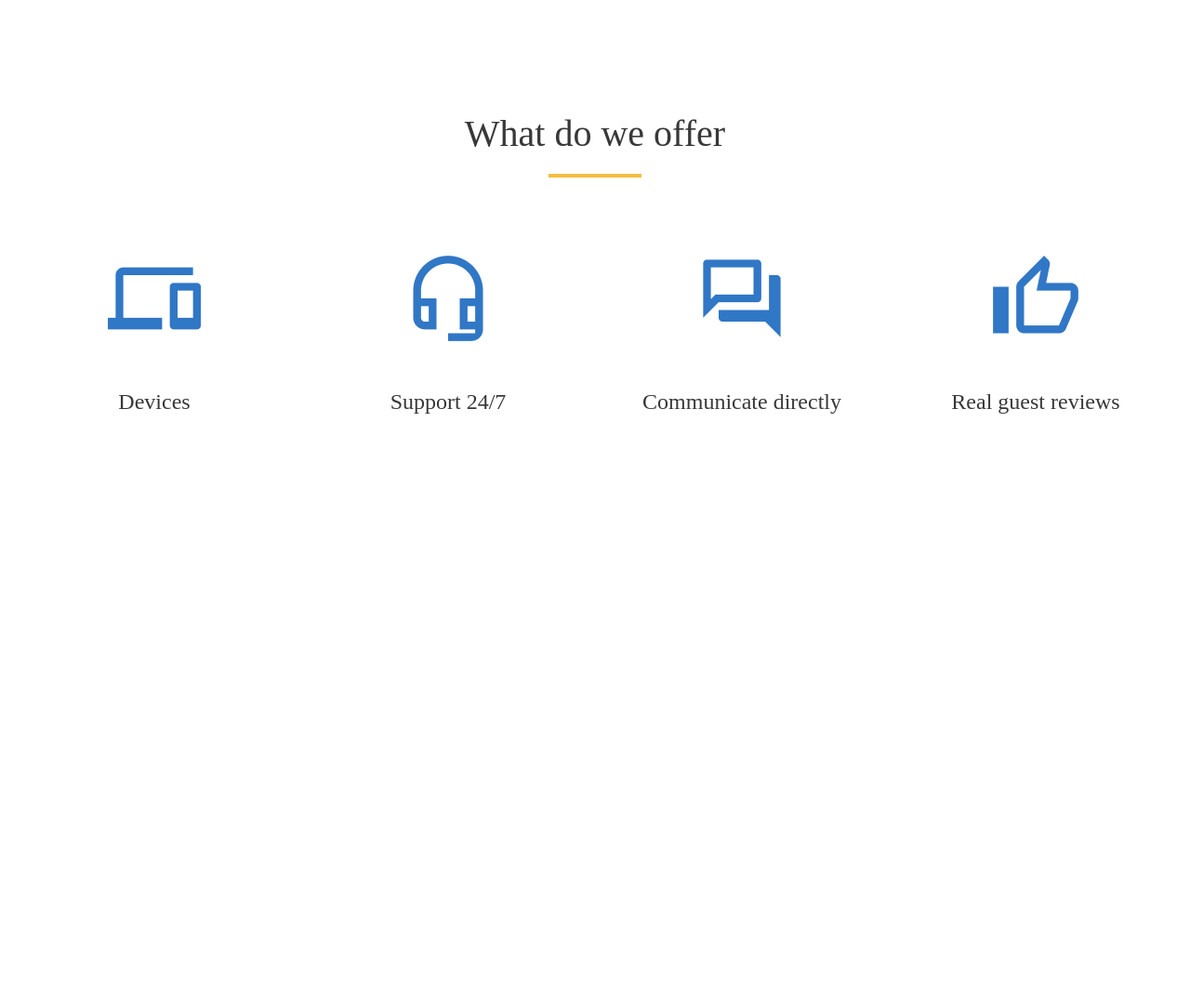
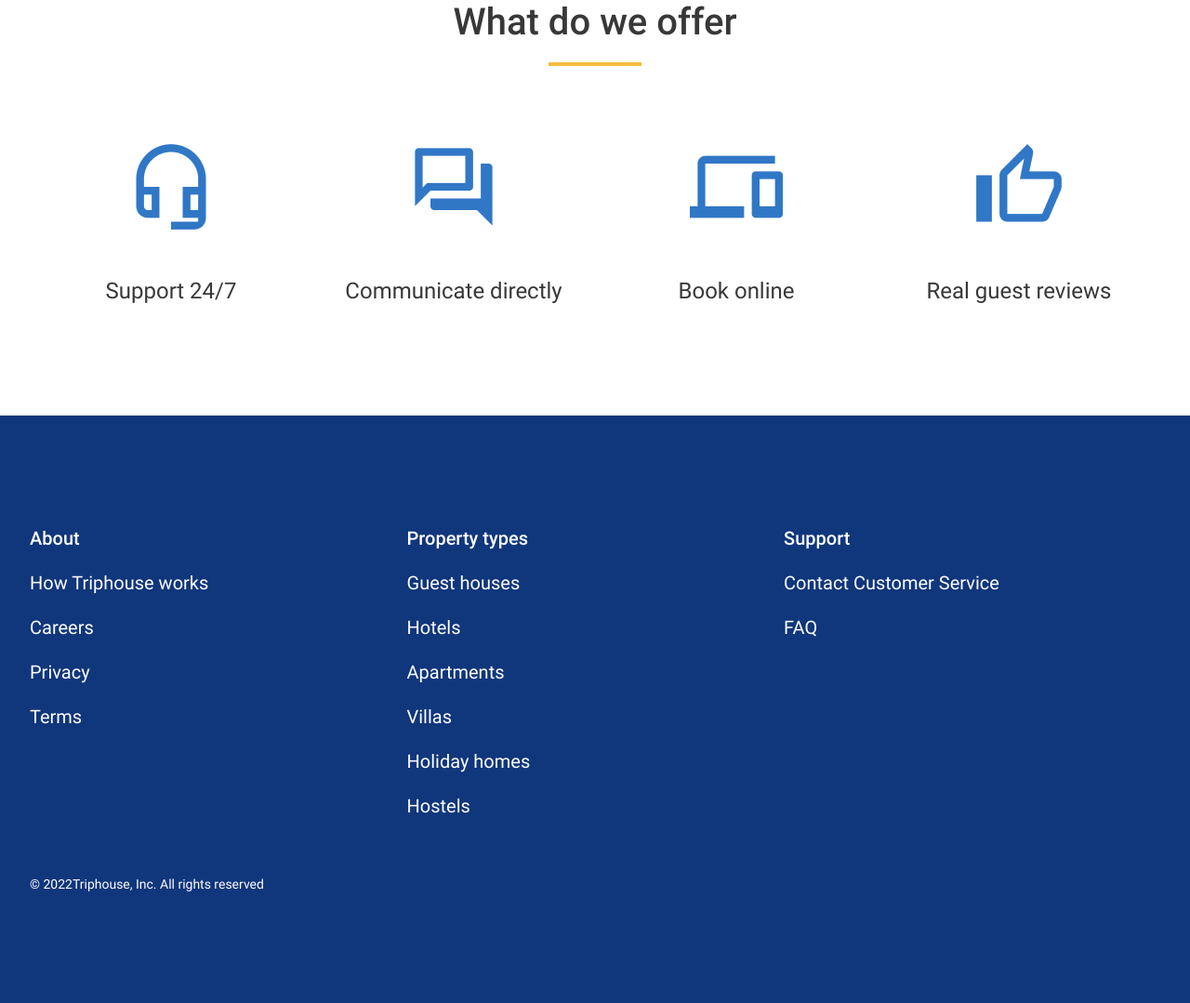
Before and after one commit to Moldish/if-html, a web app: file index.html in a window 1280 px wide. Shown: the whole page at 93% size. Before the commit the page ends 445 px from the top, so only its background shows below. Run offline with its HTML, style and script files only (its server is not run), Linux system fonts and the light colour scheme.

Commit message:
Added fonts directory and added fonts.css to the project. Added robot… (#4)
* Added fonts directory and added fonts.css to the project. Added roboto-400-cyrillic.woff2, roboto-500-cyrillic.woff2, roboto-400-latin.woff2.woff2 and roboto-500-latin.woff2.woff2. Added footer section to index.html and trip-house-styles.css

* Added universal classes for blocks to index.html and trip-house-styles.css

* Added section class to each block in project

* Added section class to each block in project

* Changed properties of footer-section

```diff
--- a/index.html
+++ b/index.html
@@ -3,34 +3,81 @@
 	<head>
 		<meta charset="UTF-8" />
 		<title>Main</title>
-	<link rel="stylesheet" href="/styles/trip-house-styles.css" />
+		<link rel="stylesheet" href="./styles/trip-house-styles.css" />
+		<link rel="stylesheet" href="./styles/fonts.css" />
 	</head>
 	<body>
-<p class="header">What do we offer</p>
+		<section class="offerings-section">
+			<div class="container">
+				<div class="offerings-block">
+					<p class="page-title">What do we offer</p>
 					<hr class="highlight" />
-<div class="advantages">
-	<div class="advantages-elements">
-		<img src="images/trip-house/devices-outlined.png" alt="book-online" />
-		<span class="advantages-caption">Devices</span>
+					<div class="offerings comm-block">
+						<div class="offerings-elements">
+							<img
+								class="offerings-img"
+								src="images/trip-house/headset-outlined.png"
+								alt="support"
+							/><span class="offerings-caption">Support 24/7</span>
 						</div>
-	<div class="advantages-elements">
-		<img src="images/trip-house/headset-outlined.png" alt="support" /><span
-			class="advantages-caption"
-	>Support 24/7</span
-	>
-	</div>
-	<div class="advantages-elements">
+						<div class="offerings-elements">
 							<img
+								class="offerings-img"
 								src="images/trip-house/forum-outlined.png"
 								alt="communication"
-		/><span class="advantages-caption">Communicate directly</span>
+							/><span class="offerings-caption">Communicate directly</span>
 						</div>
-	<div class="advantages-elements">
-		<img src="images/trip-house/thumb-up-outlined.png" alt="reviews" /><span
-			class="advantages-caption"
-	>Real guest reviews</span
-	>
+						<div class="offerings-elements">
+							<img
+								class="offerings-img"
+								src="images/trip-house/devices-outlined.png"
+								alt="book-online"
+							/>
+							<span class="offerings-caption">Book online</span>
+						</div>
+
+						<div class="offerings-elements">
+							<img
+								class="offerings-img"
+								src="images/trip-house/thumb-up-outlined.png"
+								alt="reviews"
+							/><span class="offerings-caption">Real guest reviews</span>
 						</div>
 					</div>
+				</div>
+			</div>
+		</section>
+		<section class="footer-section">
+			<div class="container">
+				<div class="footer footer-background">
+					<div class="links-block comm-block">
+						<div class="links-col">
+							<p class="links-title">About</p>
+							<p>How Triphouse works</p>
+							<p>Careers</p>
+							<p>Privacy</p>
+							<p>Terms</p>
+						</div>
+						<div class="links-col">
+							<p class="links-title">Property types</p>
+							<p>Guest houses</p>
+							<p>Hotels</p>
+							<p>Apartments</p>
+							<p>Villas</p>
+							<p>Holiday homes</p>
+							<p>Hostels</p>
+						</div>
+						<div class="links-col">
+							<p class="links-title">Support</p>
+							<p>Contact Customer Service</p>
+							<p>FAQ</p>
+						</div>
+					</div>
+					<div class="rights comm-block">
+						© 2022Triphouse, Inc. All rights reserved
+					</div>
+				</div>
+			</div>
+		</section>
 	</body>
 </html>
--- /dev/null
+++ b/styles/fonts.css
@@ -0,0 +1,43 @@
+/* cyrillic */
+@font-face {
+	font-family: 'Roboto';
+	font-style: normal;
+	font-weight: 400;
+	font-display: swap;
+	src: url(./fonts/roboto-400-cyrillic.woff2) format('woff2');
+	unicode-range: U+0301, U+0400-045F, U+0490-0491, U+04B0-04B1, U+2116;
+}
+
+/* latin */
+@font-face {
+	font-family: 'Roboto';
+	font-style: normal;
+	font-weight: 400;
+	font-display: swap;
+	src: url(./fonts/roboto-400-latin.woff2) format('woff2');
+	unicode-range: U+0000-00FF, U+0131, U+0152-0153, U+02BB-02BC, U+02C6, U+02DA,
+		U+02DC, U+0304, U+0308, U+0329, U+2000-206F, U+2074, U+20AC, U+2122, U+2191,
+		U+2193, U+2212, U+2215, U+FEFF, U+FFFD;
+}
+
+/* cyrillic */
+@font-face {
+	font-family: 'Roboto';
+	font-style: normal;
+	font-weight: 500;
+	font-display: swap;
+	src: url(./fonts/roboto-500-cyrillic.woff2) format('woff2');
+	unicode-range: U+0301, U+0400-045F, U+0490-0491, U+04B0-04B1, U+2116;
+}
+
+/* latin */
+@font-face {
+	font-family: 'Roboto';
+	font-style: normal;
+	font-weight: 500;
+	font-display: swap;
+	src: url(fonts/roboto-500-latin.woff2) format('woff2');
+	unicode-range: U+0000-00FF, U+0131, U+0152-0153, U+02BB-02BC, U+02C6, U+02DA,
+		U+02DC, U+0304, U+0308, U+0329, U+2000-206F, U+2074, U+20AC, U+2122, U+2191,
+		U+2193, U+2212, U+2215, U+FEFF, U+FFFD;
+}
--- a/styles/trip-house-styles.css
+++ b/styles/trip-house-styles.css
@@ -1,41 +1,93 @@
 * {
-	margin: 0 auto;
+	font-family: 'Roboto', sans-serif;
+	margin: 0;
 	box-sizing: border-box;
 }
 
-.header {
-	padding: 120px 0 20px 0;
+.container {
+	width: 100%;
+	max-width: 1472px;
+	margin: 0 auto;
+	padding: 0 16px;
+}
+
+.comm-block {
+	width: 100%;
+	max-width: 1264px;
+	margin: 0 auto;
+	padding: 120px 16px;
+	display: flex;
+	justify-content: space-between;
+}
+
+.page-title {
+	margin-bottom: 20px;
 	text-align: center;
 	font-size: 40px;
 	color: #383838;
+	font-weight: 500;
 }
 
 .highlight {
 	width: 100px;
-	margin: 0 auto 80px auto;
+	margin: 0 auto;
 	border: none;
 	border-bottom: 2px solid #f5bd41;
 	border-top: 2px solid #f5bd41;
 }
 
-.advantages {
-	width: 1280px;
-	padding: 0 16px;
-	display: flex;
-	justify-content: space-between;
-	align-items: baseline;
-	gap: 16px;
+.offerings {
+	padding-top: 80px;
 }
 
-.advantages-elements {
-	width: 296px;
+.offerings-elements {
+	width: 25%;
 	display: flex;
 	flex-direction: column;
 }
+.offerings-img {
+	margin: 0 auto;
+}
 
-.advantages-caption {
+.offerings-caption {
 	text-align: center;
 	padding: 48px 0 0 0;
 	font-size: 24px;
 	color: #383838;
 }
+
+/*footer-section*/
+
+.footer {
+	color: #ffffff;
+	font-weight: 400;
+}
+
+.footer-section {
+	max-width: 100vw;
+	background-color: #10367c;
+}
+
+.footer:last-child {
+	font-size: 14px;
+}
+
+.links-block {
+	font-size: 20px;
+	padding-bottom: unset;
+}
+
+.links-col {
+	width: 33.3%;
+	display: flex;
+	flex-direction: column;
+	gap: 24px;
+}
+
+.links-title {
+	font-weight: 500;
+}
+
+.rights {
+	padding-top: 64px;
+}
```
Also changed, not shown: styles/fonts/roboto-400-cyrillic.woff2 (added), styles/fonts/roboto-400-latin.woff2 (added), styles/fonts/roboto-500-cyrillic.woff2 (added), styles/fonts/roboto-500-latin.woff2 (added). Lines whose indentation alone changed are shown as unchanged.
